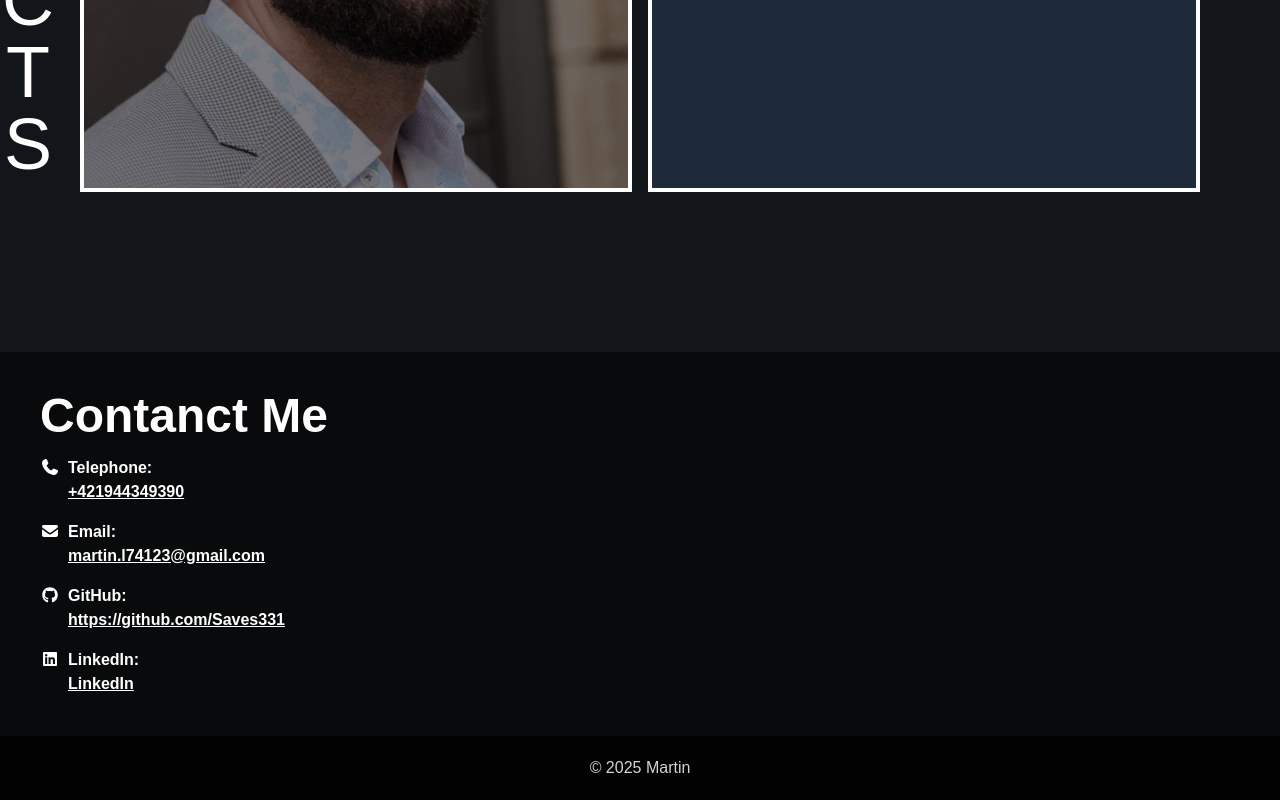
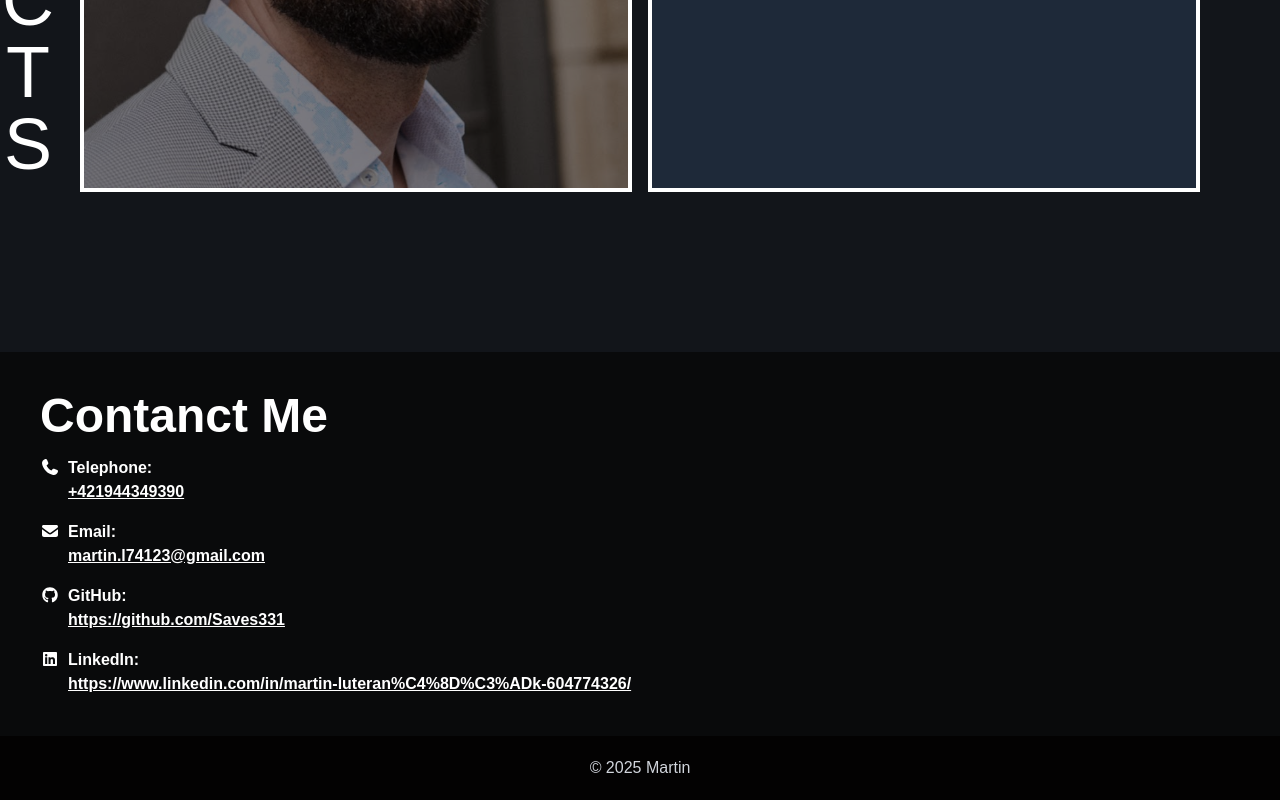
Before and after one commit to Saves331/CV, a React (Vite) app: page / in a window 1280 px wide. Shown: the part 2825-3625 px from the top of the page. Built offline with nearby package versions, Linux system fonts and the light colour scheme.

Commit message:
updated contact links

```diff
--- a/src/components/Contanct.tsx
+++ b/src/components/Contanct.tsx
@@ -9,7 +9,7 @@ function Contanct() {
     const contacts = [{type: "Telephone", value: "+421944349390", icon: faPhone},
                       {type: "Email", value: "martin.l74123@gmail.com", icon: faEnvelope},
                       {type: "GitHub", value: "https://github.com/Saves331", icon: faGithub},
-                      {type: "LinkedIn", value: "LinkedIn", icon: faLinkedin}
+                      {type: "LinkedIn", value: "https://www.linkedin.com/in/martin-luteran%C4%8D%C3%ADk-604774326/", icon: faLinkedin}
     ]
 
 
```
